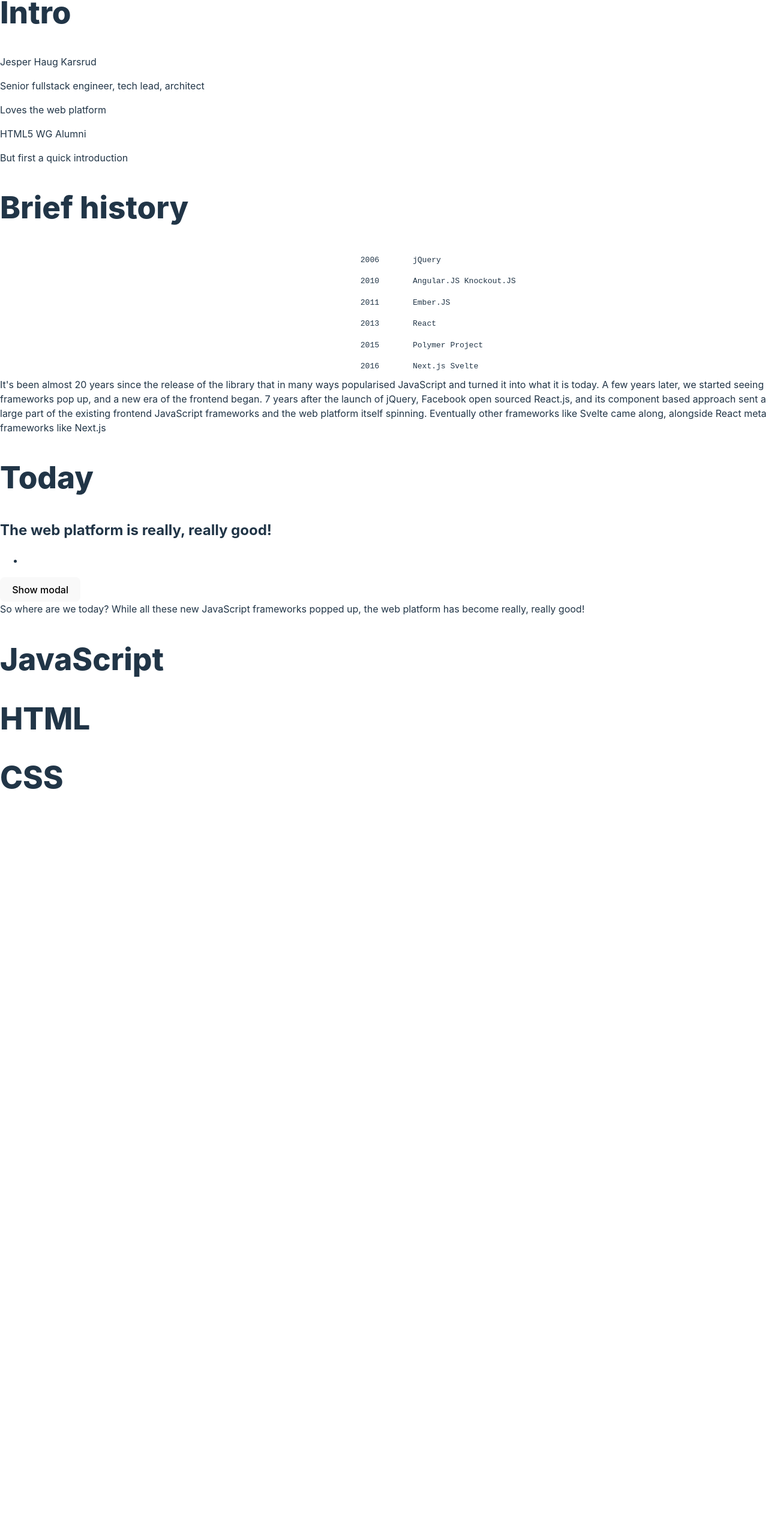
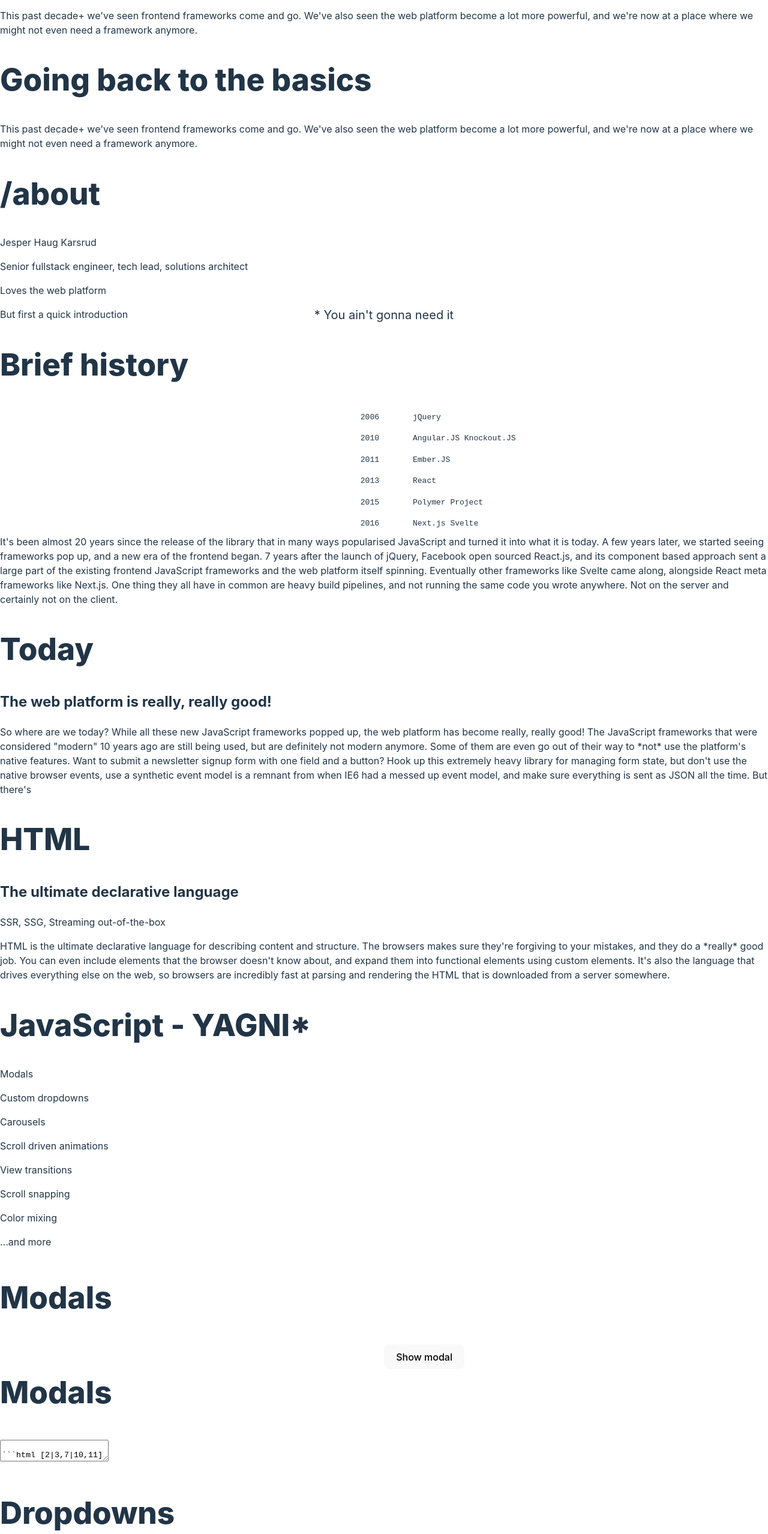
Before and after one commit to jkarsrud/talk-no-frameworks, a website built with Vite: page index.html in a window 1280 px wide. Shown: the part 240-2797 px from the top of the page at 60% size. Before the commit the page ends 1606 px from the top, so only its background shows below. Built offline with nearby package versions, Linux system fonts and the light colour scheme; what reveal.js would draw is missing.

Commit message:
Add a bunch more slides around dialogs

````diff
--- a/index.html
+++ b/index.html
@@ -10,7 +10,19 @@
     <div class="reveal">
       <div class="slides">
         <section id="title">
-          <h1>You might not need that framework</h1>
+          <h1>
+            You might not<br />
+            need that<br />
+            framework
+          </h1>
+          <aside class="notes">
+            This past decade+ we've seen frontend frameworks come and go. We've
+            also seen the web platform become a lot more powerful, and we're now
+            at a place where we might not even need a framework anymore.
+          </aside>
+        </section>
+        <section id="title">
+          <h1>Going back to the basics</h1>
           <aside class="notes">
             This past decade+ we've seen frontend frameworks come and go. We've
             also seen the web platform become a lot more powerful, and we're now
@@ -18,11 +30,12 @@
           </aside>
         </section>
         <section>
-          <h1>Intro</h1>
+          <h1 style="--r-heading-font: monospace; text-transform: none">
+            /about
+          </h1>
           <p>Jesper Haug Karsrud</p>
-          <p>Senior fullstack engineer, tech lead, architect</p>
+          <p>Senior fullstack engineer, tech lead, solutions architect</p>
           <p>Loves the web platform</p>
-          <p>HTML5 WG Alumni</p>
           <aside class="notes">But first a quick introduction</aside>
         </section>
         <section
@@ -64,30 +77,109 @@
             Facebook open sourced React.js, and its component based approach
             sent a large part of the existing frontend JavaScript frameworks and
             the web platform itself spinning. Eventually other frameworks like
-            Svelte came along, alongside React meta frameworks like Next.js
+            Svelte came along, alongside React meta frameworks like Next.js. One
+            thing they all have in common are heavy build pipelines, and not
+            running the same code you wrote anywhere. Not on the server and
+            certainly not on the client.
           </aside>
         </section>
         <section>
           <h1>Today</h1>
           <h2 class="fragment">The web platform is really, really good!</h2>
-          <ul>
-            <li></li>
-          </ul>
-          <button command="show-modal" commandFor="dialog-1">Show modal</button>
-          <dialog id="dialog-1"><h1>This is a dialog</h1></dialog>
           <aside class="notes">
             So where are we today? While all these new JavaScript frameworks
-            popped up, the web platform has become really, really good!
+            popped up, the web platform has become really, really good! The
+            JavaScript frameworks that were considered "modern" 10 years ago are
+            still being used, but are definitely not modern anymore. Some of
+            them are even go out of their way to *not* use the platform's native
+            features. Want to submit a newsletter signup form with one field and
+            a button? Hook up this extremely heavy library for managing form
+            state, but don't use the native browser events, use a synthetic
+            event model is a remnant from when IE6 had a messed up event model,
+            and make sure everything is sent as JSON all the time. But there's
           </aside>
         </section>
         <section>
-          <h1>JavaScript</h1>
+          <h1>HTML</h1>
+          <h2 class="fragment">The ultimate declarative language</h2>
+          <p class="fragment">SSR, SSG, Streaming out-of-the-box</p>
+
+          <aside class="notes">
+            HTML is the ultimate declarative language for describing content and
+            structure. The browsers makes sure they're forgiving to your
+            mistakes, and they do a *really* good job. You can even include
+            elements that the browser doesn't know about, and expand them into
+            functional elements using custom elements. It's also the language
+            that drives everything else on the web, so browsers are incredibly
+            fast at parsing and rendering the HTML that is downloaded from a
+            server somewhere.
+          </aside>
         </section>
+        <section></section>
         <section>
-          <h1>HTML</h1>
+          <h1>JavaScript - YAGNI*</h1>
+          <p>Modals</p>
+          <p>Custom dropdowns</p>
+          <p>Carousels</p>
+          <p>Scroll driven animations</p>
+          <p>View transitions</p>
+          <p>Scroll snapping</p>
+          <p>Color mixing</p>
+          <p>...and more</p>
+          <footer>* You ain't gonna need it</footer>
+        </section>
+        <section
+          data-background-gradient="linear-gradient(to right bottom, #0891f5, #00b0ff, #00c9f0, #00decf, #4eeea8, #95e378, #c8d456, #f2c04c, #fb904a, #f3615d, #d63976, #a22a8d)"
+        >
+          <section>
+            <h1>Modals</h1>
+          </section>
+          <section>
+            <div class="layout-2">
+              <div class="code">
+                <h1>Modals</h1>
+                <div data-markdown>
+                  <textarea data-template>
+                  ```html [2|3,7|10,11]
+                  <button
+                    command="show-modal"
+                    commandFor="dialog-1"
+                  >
+                    Show modal
+                  </button>
+                  <dialog id="dialog-1">
+                    <h1>This is a dialog</h1>
+                    <button
+                      command="close"
+                      commandFor="dialog-1"
+                    >&times;</button>
+                  </dialog>
+                  ```
+                </textarea
+                  >
+                </div>
+              </div>
+              <div class="demo">
+                <button command="show-modal" commandFor="dialog-1">
+                  Show modal
+                </button>
+                <dialog id="dialog-1">
+                  <p>I opened without any JavaScript!</p>
+                  <button command="close" commandFor="dialog-1">&times;</button>
+                </dialog>
+              </div>
+            </div>
+          </section>
+          <section>
+            <h1>Dropdowns</h1>
+          </section>
         </section>
         <section>
           <h1>CSS</h1>
+        </section>
+        <section>
+          <h1>So, no framework then?</h1>
+          <p></p>
         </section>
       </div>
     </div>
--- a/src/style.css
+++ b/src/style.css
@@ -2,7 +2,7 @@
   --r-heading-font: "Inter";
   --r-main-font: "Inter";
 
-  --r-heading-font-weight: 850;
+  --r-heading-font-weight: 900;
   font-family: "Inter", system-ui, Avenir, Helvetica, Arial, sans-serif;
   line-height: 1.5;
   font-weight: 400;
@@ -96,6 +96,54 @@
   text-align: left;
 }
 
-#history {
-   --r-color
+.layout-2 {
+  display: grid;
+  grid-template-columns: 1fr 1fr;
+  height: 100%;
 }
+
+footer {
+  position: absolute;
+  inset-inline: auto;
+  inset-block-end: 20px;
+  font-size: 20px;
+  width: 100%;
+  text-align: center;
+}
+
+section:has(.demo),
+section:has(footer) {
+  height: 100%;
+}
+
+section:has(.demo) .code [data-markdown],
+section:has(.demo) .code [data-markdown] .code-wrapper {
+  height: 100%;
+}
+
+dialog,
+.popover {
+  --r-main-color: black;
+  --r-heading-color: var(--r-main-color);
+  --r-main-font-size: 1rem;
+  font-size: var(--r-main-font-size);
+  background: white;
+  border: 1px solid color-mix(in srgb, black, transparent 40%);
+  border-radius: 5px;
+  box-shadow: 0 1rem 3rem 0 rgba(0, 0, 0, 0.3);
+  position: relative;
+}
+
+dialog button[command="close"] {
+  position: absolute;
+  top: 0;
+  right: 0;
+  width: 20px;
+  height: 20px;
+  background: none;
+  padding: 0;
+}
+
+dialog::backdrop {
+  background: color-mix(in srgb, #901234, transparent 25%);
+}
````
